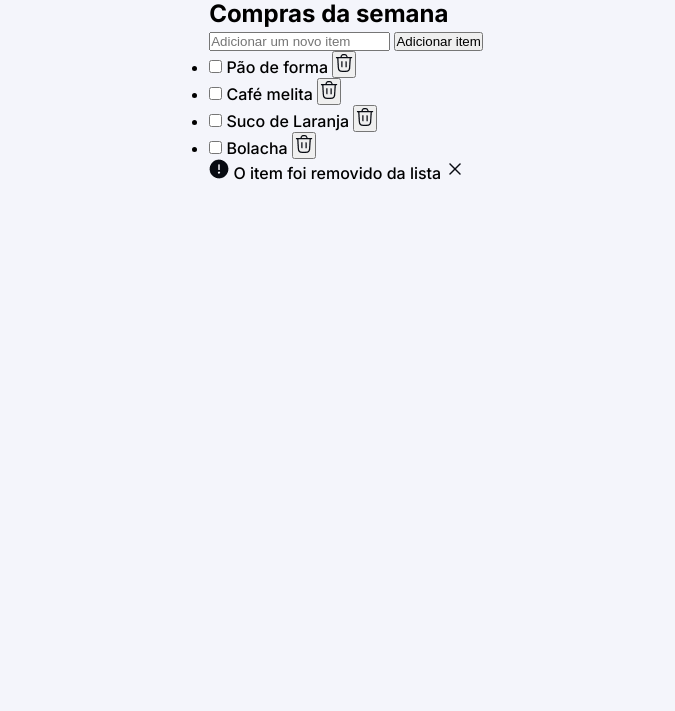
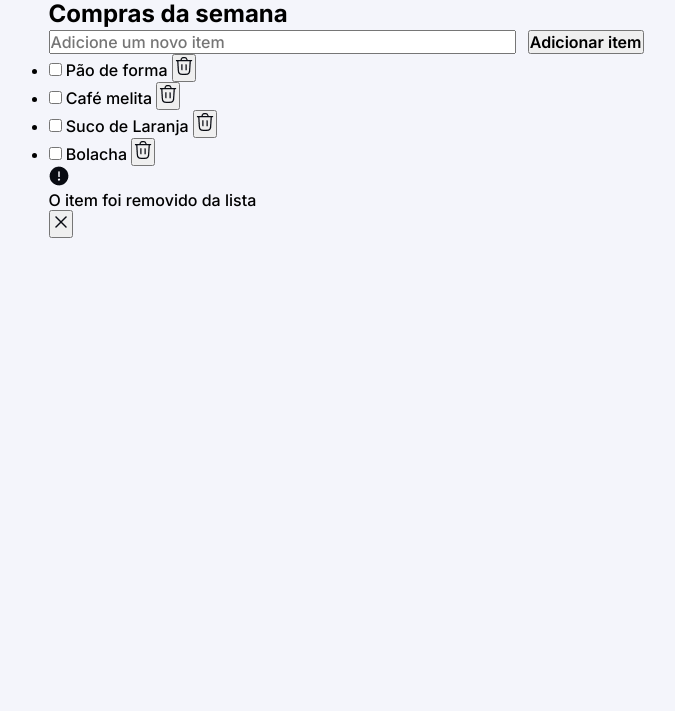
Before and after one commit to williammpDev/quicklist, a plain HTML site: page index.html in a window 1280 px wide. Shown: the part 89-800 px from the top of the page, without its empty margins (294-969 px from the left). Drawn offline with Linux system fonts and the light colour scheme.

Commit message:
feat: inherit font on form controls, restructure alert markup, add main container and add-item form layout

```diff
--- a/index.html
+++ b/index.html
@@ -19,17 +19,17 @@
   <body>
     <main>
       <div class="logo">
-        <img src="icons/logo.svg" alt="logo" />
+        <img src="icons/logo.svg" alt="" />
         <h1>quicklist</h1>
       </div>
 
-      <a href="index.html" class="text-link">Voltar </a>
+      <a href="index.html" class="text-link"> ← Voltar </a>
 
       <h2 class="text-title">Compras da semana</h2>
 
       <form class="add-item">
-        <input type="text" placeholder="Adicionar um novo item" />
-        <button>Adicionar item</button>
+        <input type="text" placeholder="Adicione um novo item" />
+        <button class="text-label">Adicionar item</button>
       </form>
 
       <ul class="list">
@@ -71,12 +71,12 @@
         </li>
       </ul>
 
-      <div class="removeItem">
-        <p class="text-paragraph">
-          <img src="icons/warning.png" alt="" />
-          O item foi removido da lista
+      <div class="alert">
+        <img src="icons/warning.png" alt="" />
+        <p class="text-paragraph">O item foi removido da lista</p>
+        <button aria-label="Fechar aviso">
           <img src="icons/close.png" alt="" />
-        </p>
+        </button>
       </div>
     </main>
   </body>
--- a/style.css
+++ b/style.css
@@ -15,7 +15,7 @@
   --content-tertiary: #9ca3af;
   --always-white: #ffffff;
   --border-primary: #d1d5db;
-  --border-secondary: #b9c2d0;
+  --border-hover: #b9c2d0;
   --font-family: "Inter", sans-serif;
 }
 
@@ -29,6 +29,17 @@ body {
   display: flex;
   align-items: center;
   flex-direction: column;
+}
+
+main {
+  width: 100%;
+  max-width: 627px;
+  padding: 0 16px;
+}
+
+button,
+input {
+  font: inherit;
 }
 
 .text-title {
@@ -54,3 +65,13 @@ body {
   line-height: 16px;
   font-weight: 500;
 }
+
+.add-item {
+  display: flex;
+  align-items: center;
+  gap: 12px;
+}
+
+.add-item input {
+  flex: 1;
+}
```
